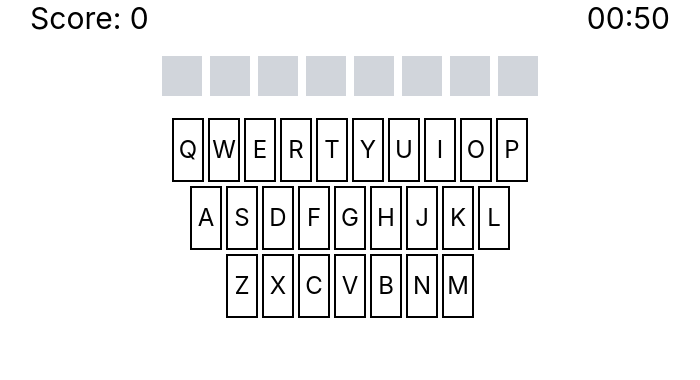
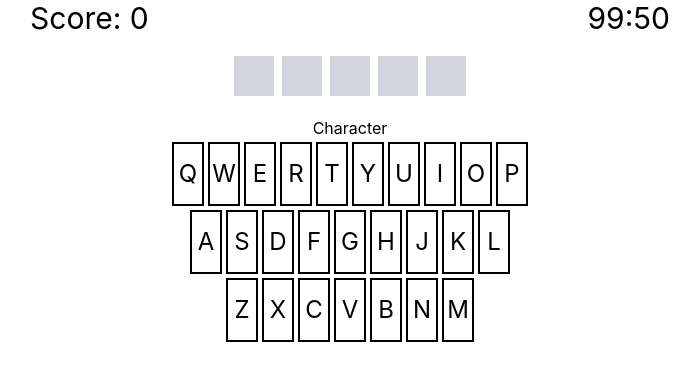
Before and after one commit to guypollack/harrypotter, a React (Create React App) app: page / in a window 1280 px wide. Shown: the top 380 px of the page, without its empty margins (290-990 px from the left). Built offline with nearby package versions, Linux system fonts and the light colour scheme.

Commit message:
Implement new list and show category

```diff
--- a/src/components/Name.tsx
+++ b/src/components/Name.tsx
@@ -2,11 +2,13 @@ import { Word } from "./Word";
 
 export function Name(props: {
   name: string;
+  category: string;
   correctGuesses: string[];
   gameOver: boolean;
 }) {
   const words = props.name.toUpperCase().split(" ");
   return (
+    <div className="flex flex-col">
       <div className="flex flex-wrap justify-center">
         {words.map((word, index) => (
           <Word
@@ -17,5 +19,7 @@ export function Name(props: {
           />
         ))}
       </div>
+      <p>{props.category}</p>
+    </div>
   );
 }
--- a/src/pages/HomePage.tsx
+++ b/src/pages/HomePage.tsx
@@ -3,13 +3,17 @@ import { Letter } from "../components/Letter";
 import { Name } from "../components/Name";
 import { Keyboard } from "../components/Keyboard";
 import { allNames } from "../data/allNames";
-import { generateNameSequence } from "../lib/generateNameSequence";
+import {
+  generateNameSequence,
+  generateNameSequence2,
+} from "../lib/generateNameSequence";
 import { clickKey } from "../lib/clickKey";
 import { Scoreboard, calculateRoundScore } from "../components/Scoreboard";
 import { Timer } from "../components/Timer";
 import { ScoreAndTimeContainer } from "../components/ScoreAndTimeContainer";
+import { GrowingBoxesContainer } from "../components/GrowingBoxesContainer";
 
-const nameSequence = generateNameSequence(allNames);
+const nameSequence = generateNameSequence2();
 
 const modifierKeys = [
   "MetaLeft",
@@ -25,16 +29,17 @@ export function HomePage() {
   const [scoreToAdd, setScoreToAdd] = useState<number>(0);
   const [showScoreToAdd, setShowScoreToAdd] = useState<boolean>(false);
 
-  const [remainingSeconds, setRemainingSeconds] = useState<number>(60);
+  const [remainingSeconds, setRemainingSeconds] = useState<number>(6000);
 
   const [gameOver, setGameOver] = useState<boolean>(false);
 
   const [modifierKeysDown, setModifierKeysDown] = useState<string[]>([]);
 
-  const [remainingNames, setRemainingNames] = useState<string[]>(nameSequence);
+  const [remainingNames, setRemainingNames] =
+    useState<[string, string][]>(nameSequence);
 
   const [remainingLetters, setRemainingLetters] = useState<string[]>(
-    Array.from(remainingNames[0]).filter(
+    Array.from(remainingNames[0][1]).filter(
       (letter, index, self) => letter !== " " && self.indexOf(letter) === index
     )
   );
@@ -54,12 +59,15 @@ export function HomePage() {
   }
 
   function nextName() {
-    const roundScore = calculateRoundScore(remainingNames[0], incorrectGuesses);
+    const roundScore = calculateRoundScore(
+      remainingNames[0][1],
+      incorrectGuesses
+    );
     setScoreToAdd(roundScore);
     setShowScoreToAdd(true);
     setTimeout(() => {
       setScore((prev) => prev + roundScore);
-      const nextNameValue = remainingNames[1];
+      const nextNameValue = remainingNames[1][1];
       setRemainingNames((prev) => prev.slice(1));
       setRemainingLetters(
         Array.from(nextNameValue).filter(
@@ -133,9 +141,9 @@ export function HomePage() {
     startTimer();
     setGameOver(false);
     setRemainingNames(() => {
-      const nameSequence = generateNameSequence(allNames);
+      const nameSequence = generateNameSequence2();
       setRemainingLetters(
-        Array.from(nameSequence[0]).filter(
+        Array.from(nameSequence[0][1]).filter(
           (letter, index, self) =>
             letter !== " " && self.indexOf(letter) === index
         )
@@ -157,7 +165,8 @@ export function HomePage() {
         gameOver={gameOver}
       />
       <Name
-        name={remainingNames[0]}
+        name={remainingNames[0][1]}
+        category={remainingNames[0][0]}
         correctGuesses={correctGuesses}
         gameOver={gameOver}
       />
@@ -179,6 +188,7 @@ export function HomePage() {
           showScoreToAdd,
         }}
       />
+      {/* <GrowingBoxesContainer /> */}
     </div>
   );
 }
```
Lines whose indentation alone changed are shown as unchanged.
